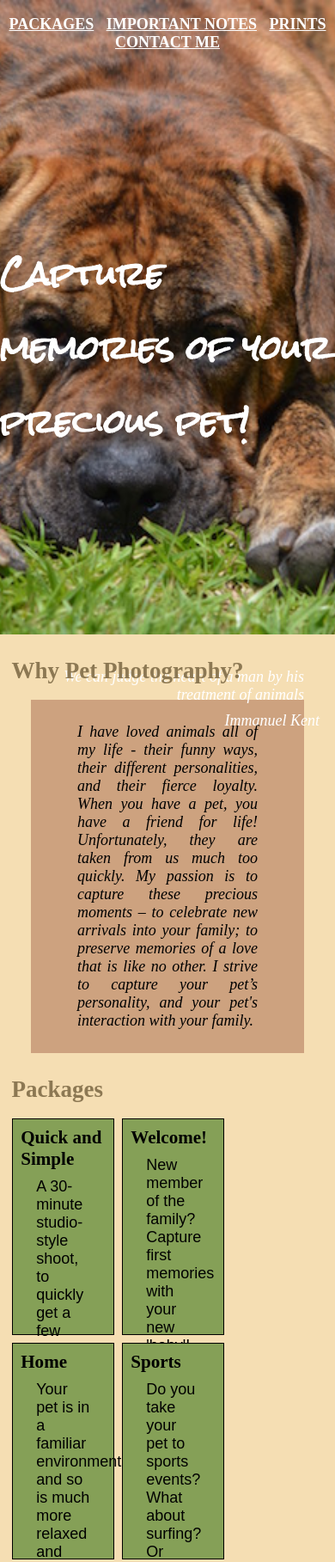
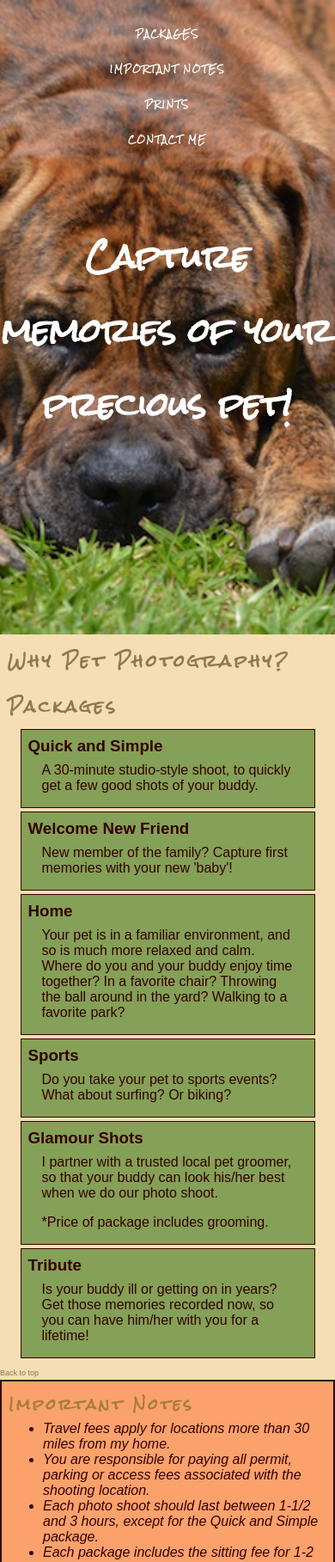
Before and after one commit to pattib333/pattib333.github.io, a plain HTML site: page unit_8/index.html in a window 390 px wide. Shown: the top 1817 px of the page at 86% size. Drawn offline with Linux system fonts and the light colour scheme.

Commit message:
Responsive

```diff
--- a/unit_8/css/style.css
+++ b/unit_8/css/style.css
@@ -7,7 +7,9 @@
 
 body {
 	background-color: #F5DEB3;
+	font-family: 'Arial', sans-serif;
 	font-size: 18px;
+	color: #330000;
 }
 
 header {
@@ -22,30 +24,48 @@ nav {
 nav a {
 	color: #FFF;
 	padding: 0 2em;
-	font-size: 1em;
+	font-family: 'Rock Salt', sans-serif;
+	font-size: .5em;
 	font-weight: bold;
-	padding: 5px;
+	text-decoration: none;
+	letter-spacing:.2em;
+	margin: 2em;
+	padding: .5em;
 	text-align: right;
 	text-transform: uppercase;
 
 }
+
 nav a:hover {
 	background-color: #FFF;
 	color: #8C7853;
 }
 
+a {
+	font-size: .5em;
+	color: #8C7853;
+	text-decoration: none;
+	text-align: right;
+}
+
 h1 {
 	color: #FFF;
-	font-family: 'Rock Salt', cursive;
+	font-family: 'Rock Salt', sans-serif;
 	font-size: 2em;
 	padding-top: 6em;
+	text-align: center;
 }
 
 h2 {
 	color: #8C7853;
-	margin-top: 1em;
+	font-family: 'Rock Salt', sans-serif;
+	letter-spacing:.2em;
+	margin-top: .5em;
 	margin-left: .5em;
-	margin-bottom: .5em;
+}
+
+h3 {
+	font-family: sans-serif;
 }
 
 p {
@@ -60,8 +80,10 @@ footer {
 
 blockquote {
 	color: #FFF;
-	font-style: italic;
-	margin-top: 12em;
+	font-family: 'Rock Salt', sans-serif;
+	font-size: .75em;
+	letter-spacing:.1em;
+	margin-top: 14em;
 	padding: 1em;
 	text-align: right;
 }
@@ -90,10 +112,6 @@ img {
 	clear:both;
 }
 
-#wrapper {
-
-}
-
 #lander {
 	background:url(../images/rex.jpg) no-repeat center center scroll;
 	-webkit-background-size: cover;
@@ -117,14 +135,9 @@ img {
 	margin:auto;
 }
 
-#packages h3 {
-	font-family: "Times New Roman", Georgia, Serif;
-}
-
 #disclaimers {
 	border: solid .15em;
 	margin: 1em 2em;
-
 	background-color: #FBA16C;
 
 }
@@ -156,3 +169,63 @@ img {
 	padding-right: 1em;
 	padding-bottom: 2em;
 }
+
+#prints a{
+	color: #FFEFD8;
+}
+
+#patti {
+	font-size: 1em;
+
+}
+
+@media screen and (max-width: 880px) {
+	#packages{
+		font-size: 16px;
+		width: 90%;
+		padding: 0 0;
+	}
+	h1 {
+
+	}
+}
+
+@media screen and (max-width: 688px) {
+	.package {
+		float: none;
+		height: auto;
+		width:auto;
+	}
+}
+
+@media screen and (max-width: 549px) {
+	header blockquote{
+		display:none;
+	}
+	nav a {
+		display: block;
+		text-align: center;
+		padding: 1em;
+		margin: 2px;
+	}
+	h1 {
+		padding-top:2em;
+	}
+
+	h2 {
+		font-size: 1em;
+	}
+	#story {
+		display:none;
+	}
+	#disclaimers {
+		width:100%;
+		margin:auto;
+		font-size: 16px;
+	}
+	#prints {
+		width:100%;
+		margin:auto;
+		font-size: 16px;
+	}
+}
--- a/unit_8/index.html
+++ b/unit_8/index.html
@@ -7,6 +7,7 @@
 	</head>
 
 	<body>
+		<a id="top"></a>
 		<div id="lander">
 			<nav>
 				<a href="#packages">Packages</a>
@@ -17,20 +18,25 @@
 			<header>
 				<h1>Capture memories of your precious pet!</h1>
 				<blockquote>
-					<p>We can judge the heart of a man by his treatment of animals</p>
+					<p>"We can judge the heart of a man by his treatment of animals"</p>
 					<cite>Immanuel Kent</cite>
 				</blockquote>
 			</header>
 		</div>
 
+		<div class="wrapper">
 			<h2>Why Pet Photography?</h2>
+			<section id="story">
 
-				<section id="story">
 					<p>I have loved animals all of my life - their funny ways, their different personalities, and their fierce loyalty.  When you have a pet, you have a friend for life!  Unfortunately, they are taken from us much too quickly.
-					My passion is to capture these precious moments – to celebrate new arrivals into your family; to preserve memories of a love that is like no other. I strive to capture your pet’s personality, and your pet's interaction with your family.</p>
+					My passion is to capture these precious moments – to celebrate new arrivals into your family; to preserve memories of a love that is like no other. I strive to capture your pet’s unique personality, and your pet's interactions with your family.</p>
+				<a href="#top">Back to top</a>
 			</section>
+		</div>
+
+		<div class="wrapper">
 			<h2>Packages</h2>
-				<section class="clearfix" id="packages">
+			<section id="packages" class="clearfix">
 
 					<div class="package">
 						<h3>Quick and Simple</h3>
@@ -38,7 +44,7 @@
 					</div>
 
 					<div class="package">
-							<h3>Welcome!</h3>
+						<h3>Welcome New Friend</h3>
 							<p>New member of the family?  Capture first memories with your new 'baby'!</p>
 					</div>
 					<div class="package">
@@ -59,6 +65,8 @@
 							<p>Is your buddy ill or getting on in years?  Get those memories recorded now, so you can have him/her with you for a lifetime!</p>
 					</div>
 			</section>
+			<a href="#top">Back to top</a>
+		</div>
 
 			<section id="disclaimers">
 				<h2>Important Notes</h2>
@@ -69,6 +77,7 @@
 					<li>Each package includes the sitting fee for 1-2 animals and 1-2 humans.  More can be added for a fee; we must agree beforehand on number of subjects.</li>
 					<li>A 50% deposit is required at the beginning of the photo shoot.</li>
 				</ul>
+			<a href="#top">Back to top</a>
 			</section>
 
 			<section id="prints">
@@ -78,12 +87,13 @@
 					<li>If you wish, I can touch up any prints for an additional fee.</li>
 					<li>Printed prints are available for a fee.</li>
 				</ul>
+			<a href="#top">Back to top</a>
 			</section>
-		</div>
 
 			<footer>
-				<h2>Contact Me</h2>
-					<p>Let's get this party started! Contact Patti at <a href="mailto:pattib333@gmail.com?subject=Precious Pet Photography Inquiry">pattib333@gmail.com</a> now!</p>
+				<h2 id="contact">Contact Me</h2>
+					<p>Let's get this party started! Contact Patti at <a id="patti" href="mailto:patti.tito@outlook.com?subject=Precious Pet Photography Inquiry">patti.tito@outlook.com</a> now!</p>
+			<a href="#top">Back to top</a>
 			</footer>
 
 	</body>
```
Lines whose indentation alone changed are shown as unchanged.
